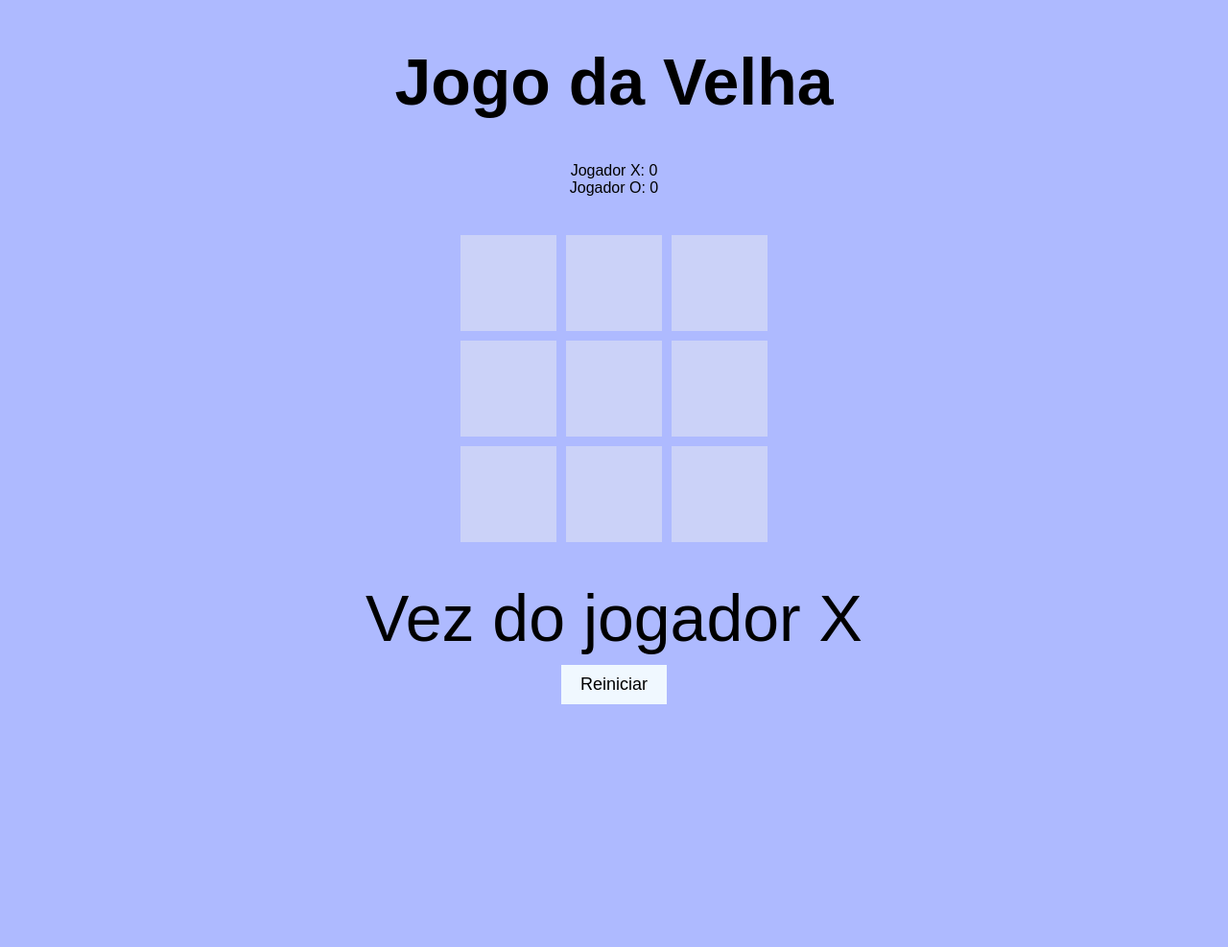
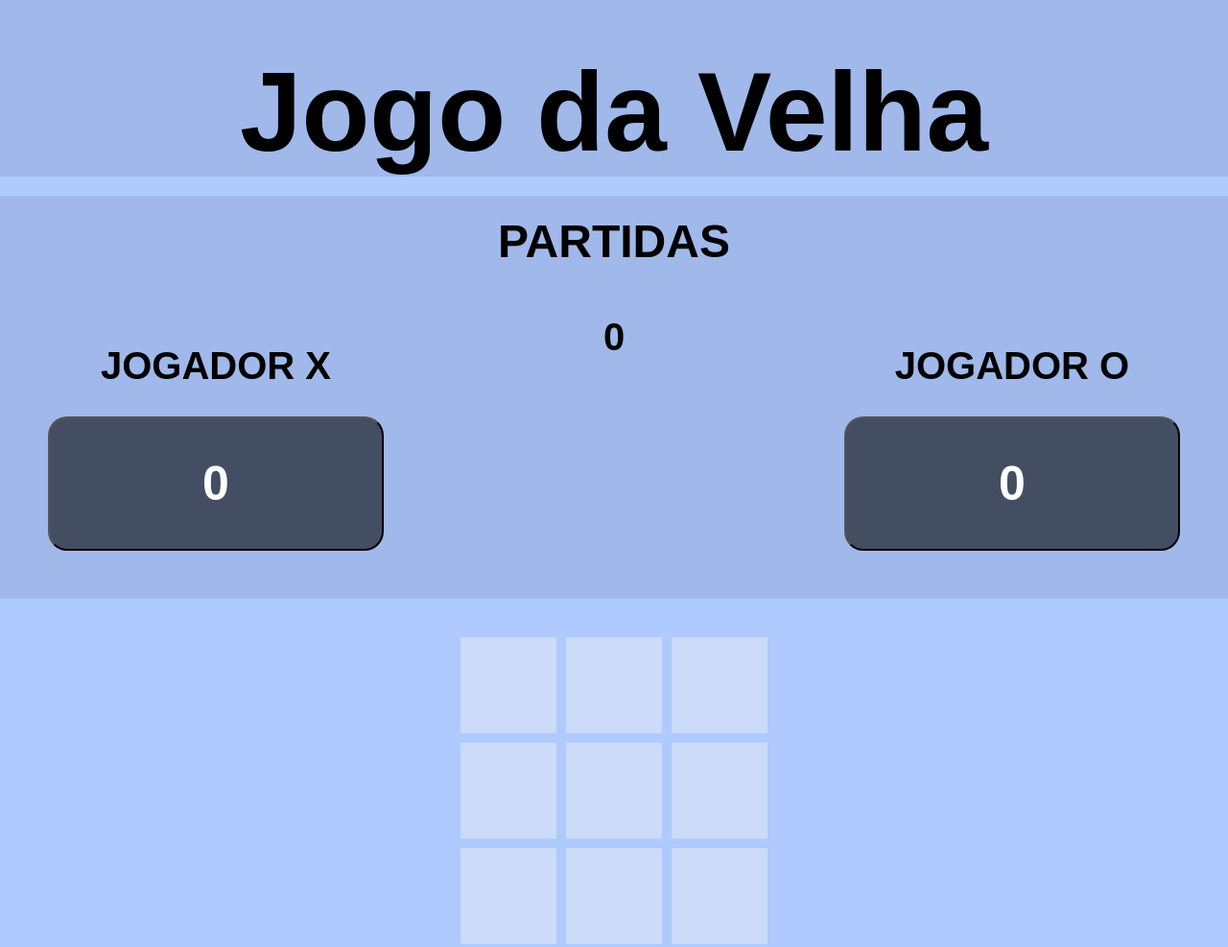
Before and after one commit to GuilhermeHRG/Jogo_da_Velha, a plain HTML site: page index.html in a window 1280 px wide. Shown: the top 987 px of the page at 96% size. Before the commit the page ends 800 px from the top, so only its background shows below. Drawn offline with Linux system fonts and the light colour scheme.

Commit message:
Add files via upload

```diff
--- a/index.html
+++ b/index.html
@@ -1,21 +1,37 @@
 <!DOCTYPE html>
 <html lang="en">
+
 <head>
     <meta charset="UTF-8">
     <meta name="viewport" content="width=device-width, initial-scale=1.0">
     <title>Jogo da Velha</title>
     <link rel="stylesheet" href="style.css">
 </head>
+
 <body>
-    <h1>Jogo da Velha</h1>
-    <div id="score" class="score">
+    <div class="nav">
+        <h1>Jogo da Velha</h1>
+    </div>
+    <h2>PARTIDAS</h2>
+    <div class="main">
+        <div id="score" class="score">
+            <div class="player-score">
+                <p>JOGADOR X</p>
+                <button id="playerXScore">0</button>
+            </div>
+        </div>
+        <div class="contPartida">
+            <span id="partidas">0</span>
+        </div>
+
         <div class="player-score">
-            <span>Jogador X: </span><span id="playerXScore">0</span>
+            <p>JOGADOR O</p>
+            <button id="playerOScore">0</button>
         </div>
-        <div class="player-score">
-            <span>Jogador O: </span><span id="playerOScore">0</span>
-        </div>
+
+
     </div>
+
     <div id="board" class="board">
         <div class="cell" data-cell></div>
         <div class="cell" data-cell></div>
@@ -27,8 +43,11 @@
         <div class="cell" data-cell></div>
         <div class="cell" data-cell></div>
     </div>
+    </div>
+
     <div id="message" class="message">Vez do jogador X</div>
     <button id="restart" class="restart-button">Reiniciar</button>
     <script src="script.js"></script>
 </body>
+
 </html>
--- a/script.js
+++ b/script.js
@@ -1,6 +1,7 @@
 const cells = document.querySelectorAll("[data-cell]");
 const message = document.getElementById("message");
 const restartButton = document.getElementById("restart");
+const contaPartida = document.getElementById("partidas");
 const playerXScore = document.getElementById("playerXScore");
 const playerOScore = document.getElementById("playerOScore");
 
@@ -9,6 +10,7 @@ let gameBoard = ["", "", "", "", "", "", "", "", ""];
 let gameActive = true;
 let playerXWins = 0;
 let playerOWins = 0;
+let contPartida = 1;
 let winner = null; // Variável para armazenar o jogador vencedor
 
 const winningCombinations = [
@@ -67,11 +69,15 @@ function restartGame() {
     gameActive = true;
     winner = null; // Reiniciar a variável de vencedor
     message.innerText = `Vez do jogador X`;
+    contaPartida.innerText = contPartida++;
+
     cells.forEach(cell => {
         cell.innerText = "";
         cell.classList.remove("X", "O", "win");
+
     });
     currentPlayer = "X";
+
 }
 
 cells.forEach(cell => cell.addEventListener("click", handleClick));
--- a/style.css
+++ b/style.css
@@ -1,13 +1,32 @@
+*{
+    margin: 0;
+    padding: 0;
+}
+.nav{
+    display: flex;
+    justify-content: space-around;
+    padding-top: 50px;
+    font-size: 58px;
+    background-color: #00000015;
+    width: 100%;
+}
+h2{
+    display: flex;
+    margin-top: 20px;
+    padding-top: 20px;
+    background-color: #00000015;
+    flex-direction: column;
+    justify-content: center;
+    align-items: center;
+    font-size: 48px;
+}
+
 body {
     font-family: Arial, sans-serif;
     text-align: center;
-    background-color: #8799ffab;
-}
-h1{
-    font-size: 68px;
+    background-color: #87b1ffab;
 }
 .board {
-
     display: grid;
     grid-template-columns: repeat(3, 100px);
     gap: 10px;
@@ -27,8 +46,9 @@ h1{
 }
 
 .cell:hover {
-    background-color: #6c6c6d;
-    transform: scale(1.1);
+    background-color: #00000093;
+    border: 1px solid white;
+    transform: scale(0.9);
 }
 
 .message {
@@ -37,14 +57,16 @@ h1{
     justify-content: center;
     align-items: center;
     font-size: 68px;
-    margin-top: 20px;
+    margin: 20px;
 }
-
 .restart-button {
-    margin: 40px;
+    justify-content: center;
+    align-items: center;
     font-size: 18px;
+    width: 300px;
     margin-top: 10px;
-    padding: 10px 20px;
+    margin-bottom: 20px;
+    padding: 10px;
     cursor: pointer;
     background-color: aliceblue;
     border: none;
@@ -54,3 +76,28 @@ h1{
     color: white;
     transform: scale(1.1);
 }
+.main{
+    display: flex;
+    padding: 50px;
+    justify-content: space-between;
+    font-weight: bold;
+    font-size: 40px;
+    background-color: #00000015;
+}
+.main button{
+    display: flex;
+    font-weight: bold;
+    width: 350px;
+    height: 140px;
+    align-items: center;
+    font-size: 50px;
+    justify-content: center;
+    text-align: center;
+    flex-direction: row;
+    background-color: #00000093;
+    color: white;
+    border-radius: 20px;
+}
+.main p {
+    padding: 30px;
+}
```
